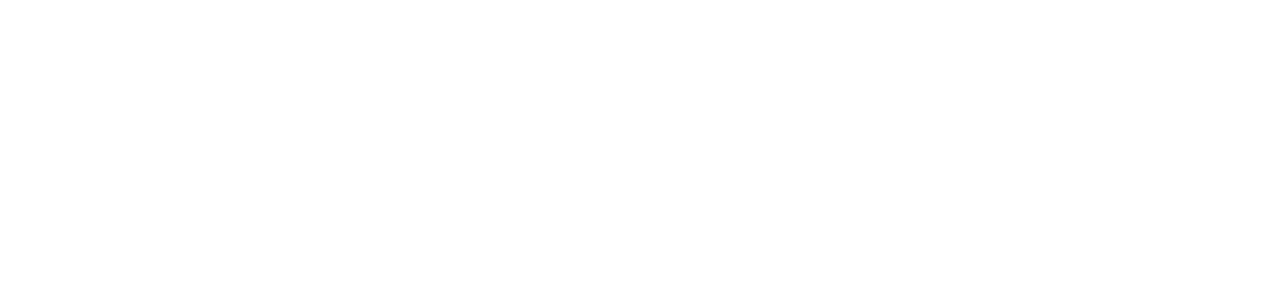
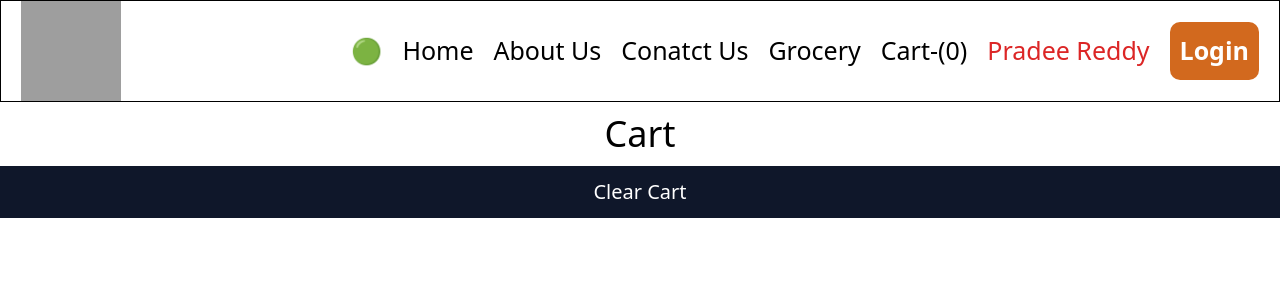
Before and after one commit to GPradeepReddy/namaste-react, a React (Vite) app: page /cart in a window 1280 px wide. Before the commit this address had no page. Shown: the top 300 px of the page. Built offline with nearby package versions, Linux system fonts and the light colour scheme; grey boxes are pictures that could not be loaded.

Commit message:
episode-11

```diff
--- a/package.json
+++ b/package.json
@@ -18,8 +18,10 @@
     "tailwindcss": "^3.4.14"
   },
   "dependencies": {
+    "@reduxjs/toolkit": "^2.3.0",
     "react": "^18.3.1",
     "react-dom": "^18.3.1",
+    "react-redux": "^9.1.2",
     "react-router-dom": "^6.27.0"
   }
 }
--- /dev/null
+++ b/src/components/Cart.js
@@ -0,0 +1,30 @@
+import React from 'react'
+import { useDispatch, useSelector } from 'react-redux'
+import { clearItems, removeItem } from '../utils/cartSlice';
+
+const Cart = () => {
+    const cartItems = useSelector(store => store.cart.items);
+    const dispatch = useDispatch();
+    return (
+        <div className='flex justify-center flex-col'>
+            <h1 className='text-center text-4xl my-3'>Cart</h1>
+            <button className='bg-slate-900 text-white p-3 text-xl'
+                onClick={() => {
+                    dispatch(clearItems())
+                }}>Clear Cart</button>
+            {
+                cartItems.map(item => (
+                    <div className='bg-yellow-300 w-6/12 m-auto p-5 mb-2'>
+                        <p onClick={() => {
+                            dispatch(removeItem())
+                        }}>❌</p>
+                        <h1>{item.name}</h1>
+                        <h2>{item.description}</h2>
+
+                    </div>))
+            }
+        </div>
+    )
+}
+
+export default Cart
--- a/src/components/Header.js
+++ b/src/components/Header.js
@@ -3,12 +3,14 @@
 import { Link } from "react-router-dom";
 import useOnlineStatus from "../utils/useOnlineStatus";
 import userContext from "../utils/userContext";
+import { useSelector } from "react-redux";
 
 const Header = () => {
 
     const [loginBtn, setLoginBtn] = useState('Login');
     const online = useOnlineStatus();
     const { loggedInUser } = useContext(userContext);
+    const cartItems = useSelector(store => store.cart.items);
 
     return (
         <div className="header">
@@ -25,6 +27,7 @@
                 <li><Link to="/about">About Us</Link></li>
                 <li><Link to="/contact">Conatct Us</Link></li>
                 <li><Link to="/grocery">Grocery</Link></li>
+                <li><Link to="/cart">Cart-({cartItems.length})</Link></li>
                 <li className="text-red-600">{loggedInUser}</li>
                 <li>
                     <button className="login-btn" onClick={() => {
--- a/src/components/RestaurantCategory.js
+++ b/src/components/RestaurantCategory.js
@@ -1,10 +1,17 @@
 import React from 'react'
+import { useDispatch } from 'react-redux';
+import { addItem } from '../utils/cartSlice';
 
 const RestaurantCategory = ({ data, showDes, setShowIndex }) => {
     const { name, description, price } = data?.card?.info;
+    const dispatch = useDispatch();
 
     const handleShowDes = () => {
         setShowIndex();
+    }
+
+    const handleAddItem = (item) => {
+        dispatch(addItem(item))
     }
 
     return (
@@ -17,9 +24,12 @@
 
             </div>
             {
-                showDes && <div className='p-6 text-teal-400 text-xl'>
-                    {description}
-                </div>
+                showDes && (
+                    <div className='p-6 text-teal-400 text-xl flex justify-between'>
+                        <span>{description}</span>
+                        <span onClick={() => handleAddItem(data?.card?.info)}>➕</span>
+                    </div>
+                )
             }
         </div>
     )
--- /dev/null
+++ b/src/utils/appStore.js
@@ -0,0 +1,10 @@
+import { configureStore } from "@reduxjs/toolkit";
+import cartSlice from "./cartSlice";
+
+const appStore = configureStore({
+    reducer: {
+        cart: cartSlice
+    }
+});
+
+export default appStore;
--- /dev/null
+++ b/src/utils/cartSlice.js
@@ -0,0 +1,23 @@
+import { createSlice } from '@reduxjs/toolkit';
+
+const cartSlice = createSlice({
+    name: 'cart',
+    initialState: {
+        items: [],
+    },
+    reducers: {
+        addItem: (state, action) => {
+            state.items.push(action.payload);
+        },
+        removeItem: (state, action) => {
+            state.items.pop();
+        },
+        clearItems: (state, action) => {
+            state.items.length = 0;
+        }
+    }
+});
+
+export const { addItem, removeItem, clearItems } = cartSlice.actions;
+
+export default cartSlice.reducer;
```
Also changed, not shown: src/App.js (+9 -0 lines), 1 other file (tests, documents, lock files or other folders).
